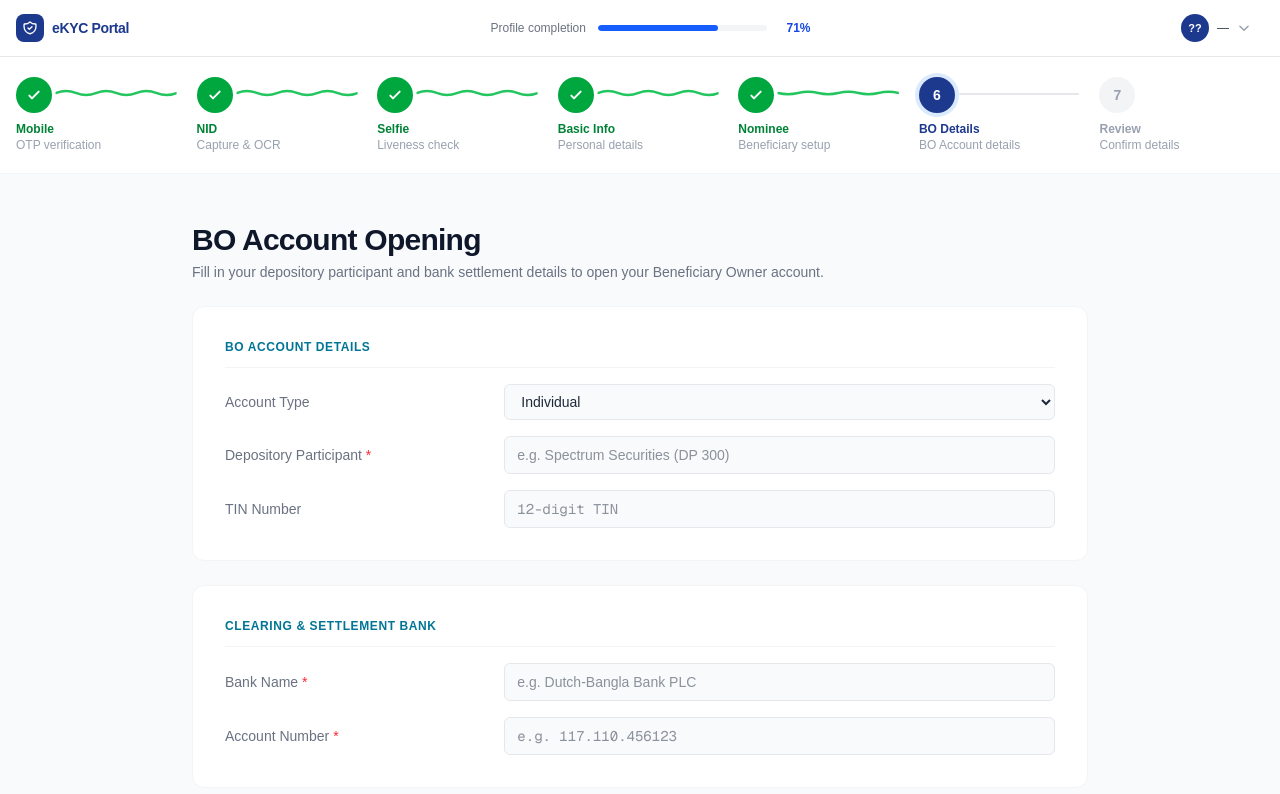
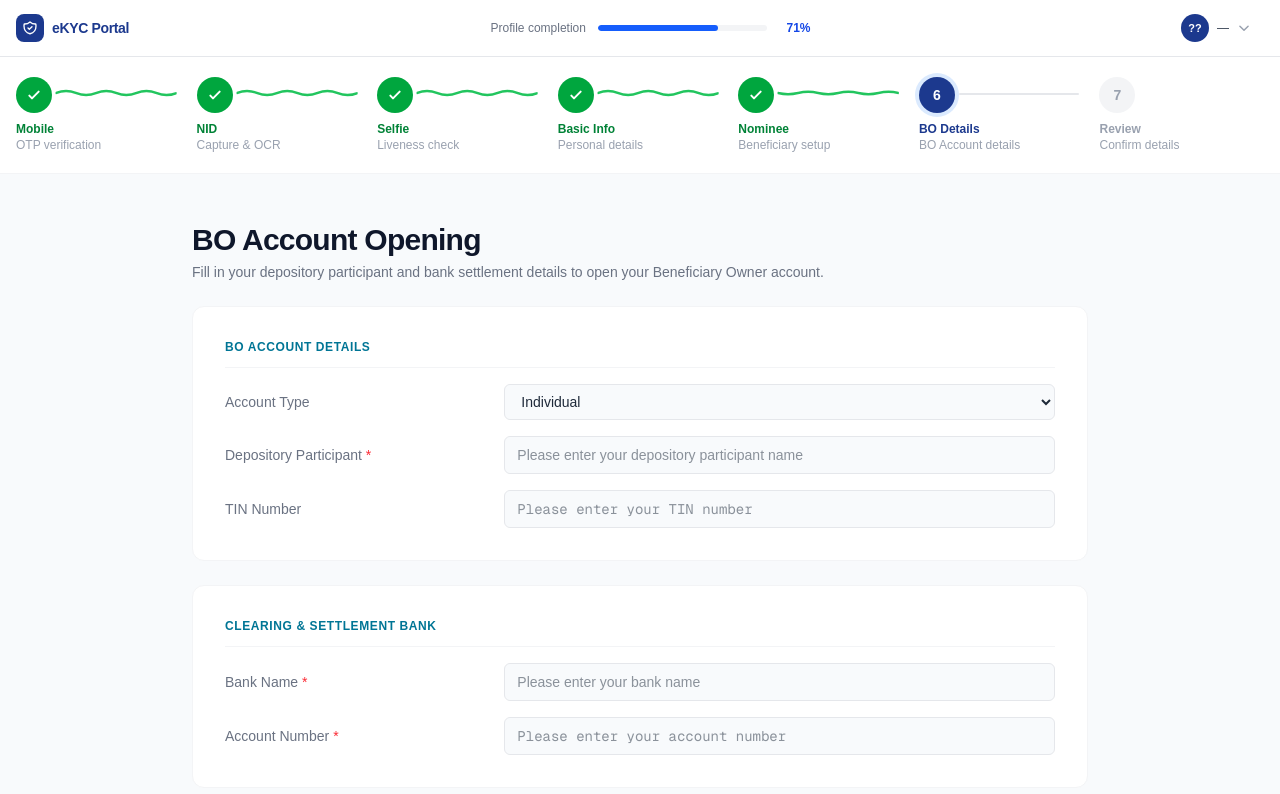
Before and after one commit to ashrafulss/eKYC-bank-and-user, a Next.js app in the folder ekyc-frontend/: page /register/bo-details in a window 1280 px wide. Shown: the top 794 px of the page. Built offline with nearby package versions, Linux system fonts and the light colour scheme; no server answers.

Commit message:
bo details place holdre name change

```diff
--- a/ekyc-frontend/app/register/bo-details/page.tsx
+++ b/ekyc-frontend/app/register/bo-details/page.tsx
@@ -124,7 +124,7 @@ export default function BoDetailsPage() {
                                 </label>
                                 <input
                                     type="text"
-                                    placeholder="e.g. Spectrum Securities (DP 300)"
+                                    placeholder="Please enter your depository participant name"
                                     value={formData.dpName}
                                     onChange={(e) => set("dpName", e.target.value)}
                                     className={inStyles}
@@ -135,7 +135,7 @@ export default function BoDetailsPage() {
                                 <label className="text-sm font-medium text-gray-500">TIN Number</label>
                                 <input
                                     type="text"
-                                    placeholder="12-digit TIN"
+                                    placeholder="Please enter your TIN number"
                                     value={formData.tin}
                                     onChange={(e) => set("tin", e.target.value)}
                                     className={`${inStyles} font-mono`}
@@ -157,7 +157,7 @@ export default function BoDetailsPage() {
                                 </label>
                                 <input
                                     type="text"
-                                    placeholder="e.g. Dutch-Bangla Bank PLC"
+                                    placeholder="Please enter your bank name"
                                     value={formData.bankName}
                                     onChange={(e) => set("bankName", e.target.value)}
                                     className={inStyles}
@@ -170,7 +170,7 @@ export default function BoDetailsPage() {
                                 </label>
                                 <input
                                     type="text"
-                                    placeholder="e.g. 117.110.456123"
+                                    placeholder="Please enter your account number"
                                     value={formData.accountNumber}
                                     onChange={(e) => set("accountNumber", e.target.value)}
                                     className={`${inStyles} font-mono`}
```
